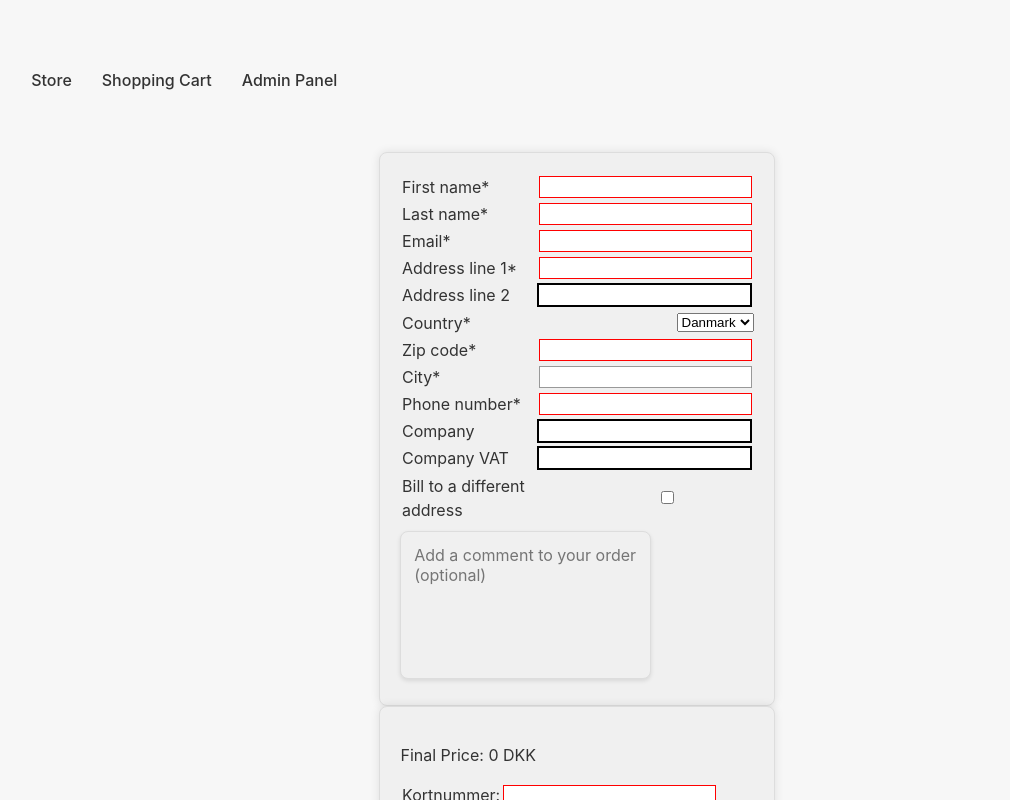
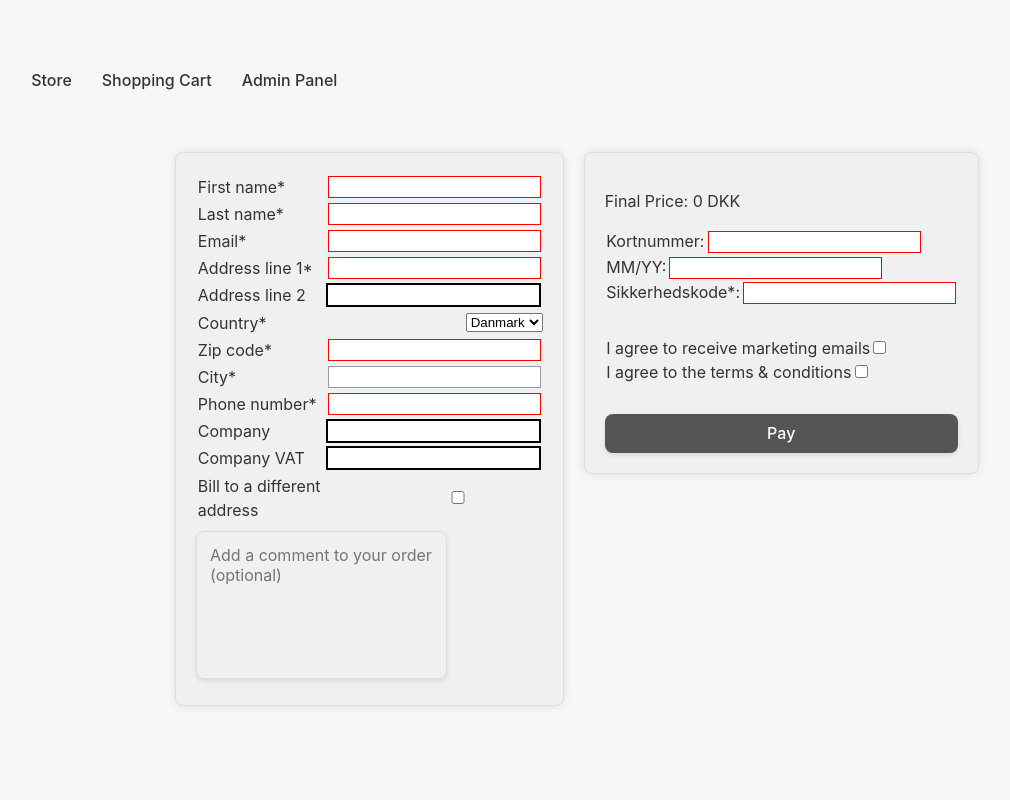
Before and after one commit to SiGoldbach/FrontendWebShop9, a React (Vite) app: page /checkout in a window 1280 px wide. Shown: the top 800 px of the page, without its empty margins (73-1083 px from the left). Built offline with nearby package versions, Linux system fonts and the light colour scheme; no server answers.

Commit message:
fixed now

```diff
--- a/src/Pages/index.css
+++ b/src/Pages/index.css
@@ -188,7 +188,10 @@ button:focus-visible {
   border-width: 1px;
 }
 
-
+.forms {
+  display: flex;
+  width: 100%;
+}
 
 .productImage{
   width: 150px;
@@ -220,8 +223,7 @@ button:focus-visible {
 }
 
 .paymentContainer {
-  max-width: 600px;
-   max-height: 550px;
+  height: fit-content;
   margin-left: 20px;
   background: var(--box-background-color);
   border-radius: 8px;
```
Lines whose indentation alone changed are shown as unchanged.
